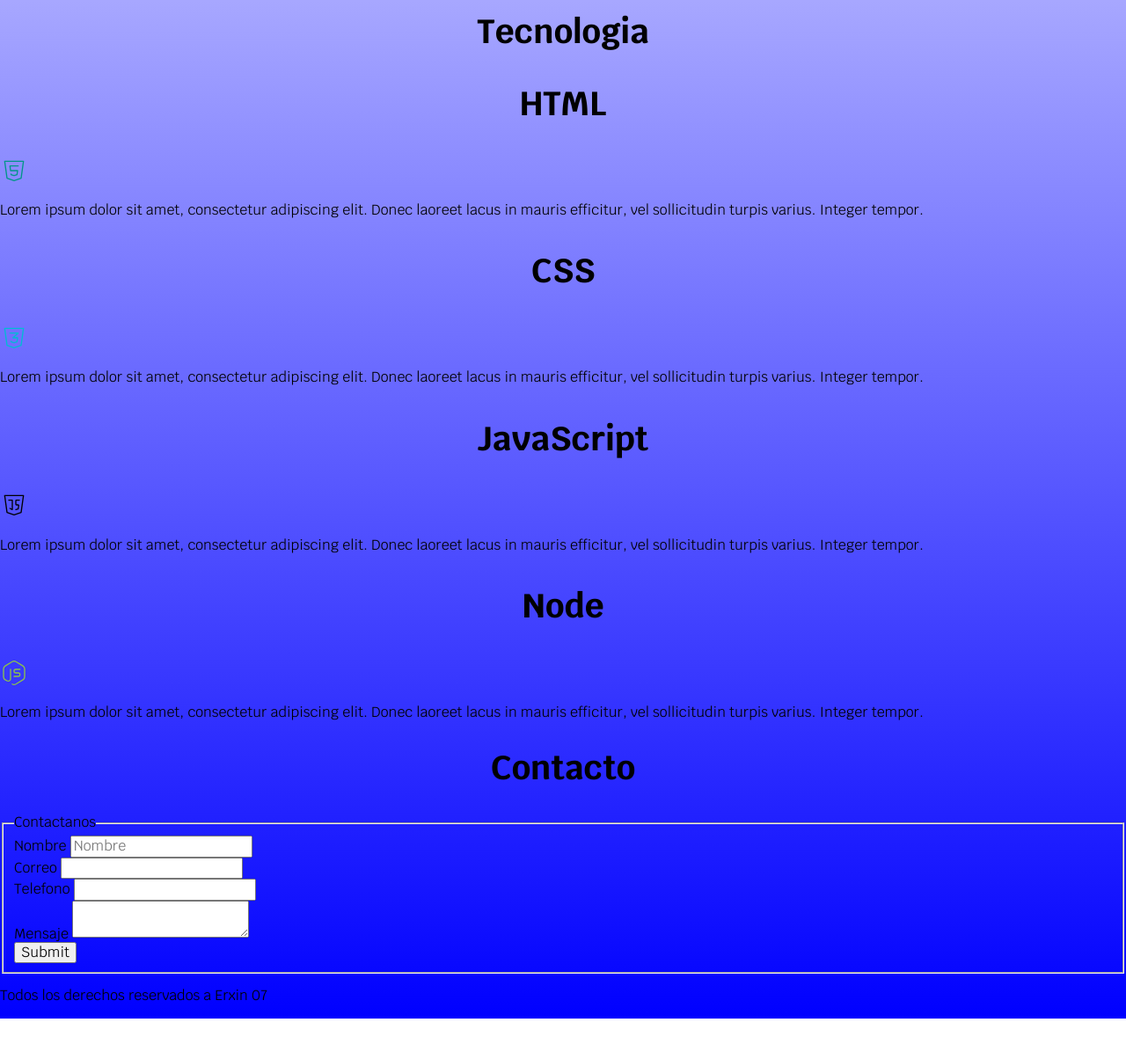
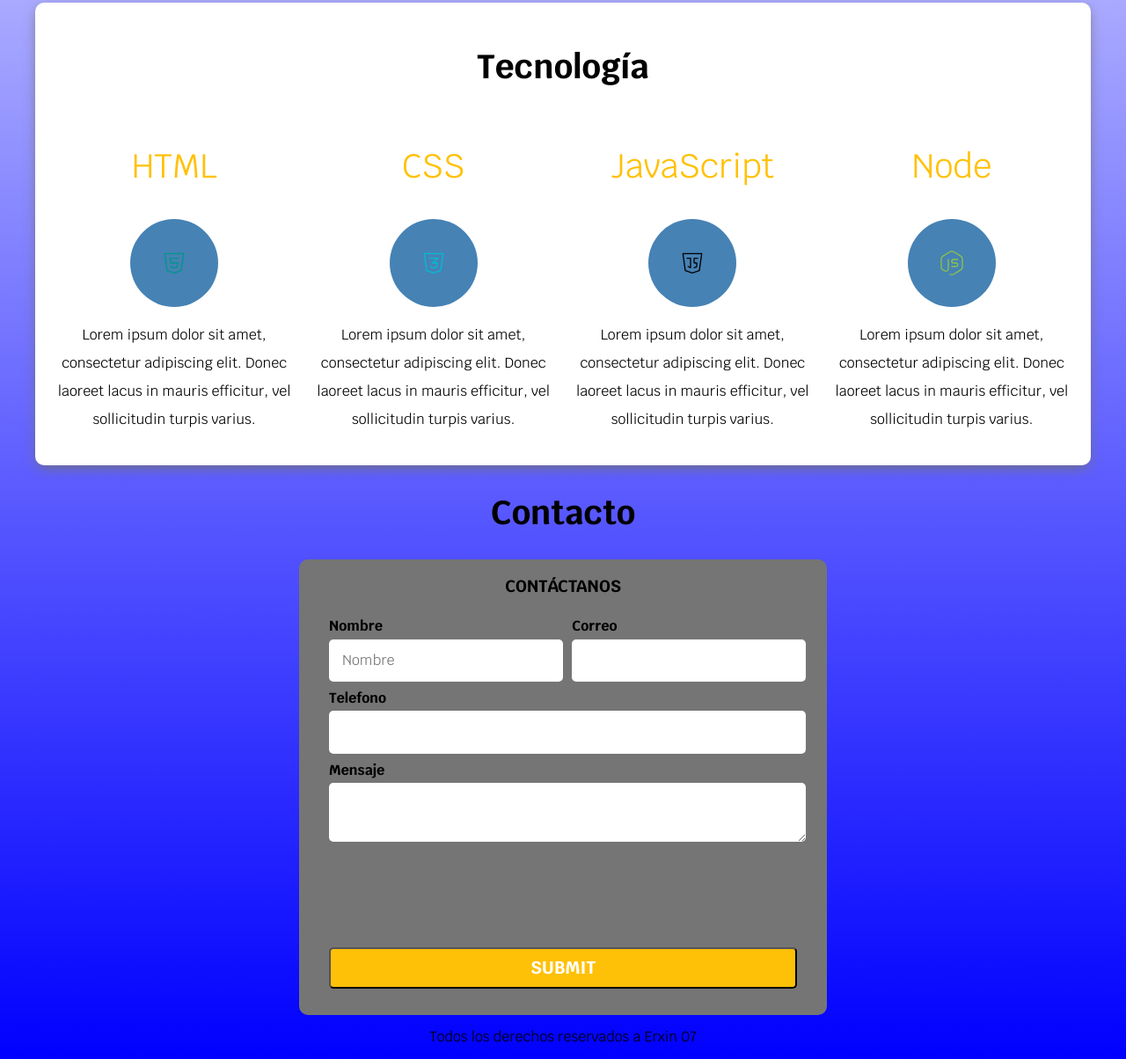
Before and after one commit to ffjair74-hub/dise-opaginasweb-6-7, a plain HTML site: page CursoWebsite6-7/index.html in a window 1280 px wide. Shown: the part 610-1814 px from the top of the page at 88% size. Before the commit the page ends 1768 px from the top, so only its background shows below. Drawn offline with Linux system fonts and the light colour scheme.

Commit message:
Final de CSS

```diff
--- a/CursoWebsite6-7/css/style.css
+++ b/CursoWebsite6-7/css/style.css
@@ -9,6 +9,7 @@
      html{
         font-size: 62.5%;
         box-sizing: border-box;
+        scroll-snap-type: y mandatory;
       }
 
        *,
@@ -150,6 +151,10 @@
         text-align: center;
       }
 
+      .boton:hover{
+        cursor: pointer;
+      }
+
       @media (min-width: 480px){
         .boton{
           width: auto;
@@ -163,3 +168,118 @@
         border-radius: 1rem;
         margin-top: 2rem;
       }
+
+      @media (min-width: 768px){
+        .lenguajes{
+        display: grid;
+       /* grid-template-columns: 200px 388px 300px 300px;
+        grid-template-rows: 200px 388px 1000px 200px;
+        grid-template-columns: 25% 25% 25% 25%;
+        grid-template-columns: 1fr 1fr 1fr 1fr;*/
+        grid-template-columns: repeat(4 , 1fr);
+        column-gap: 4rex; /*pomer espacio en colunnas*/
+        /*filas / colunnas
+        grid: 280px 388px / 100px 100px*/
+      }
+      }
+
+      .lenguaje{
+        display: flex;
+        flex-direction: column;
+        align-items: center;
+      }
+
+      .lenguaje h3 {
+        color: var(---secundario);
+        font-weight: normal;
+
+      }
+
+      .lenguaje p {
+        line-height: 2;
+        text-align: center;
+      }
+
+      .lenguaje .iconos{
+        height: 10rem;
+        width: 10rem;
+        background-color: var(---primario);
+        border-radius: 50%;
+        display: flex;
+        flex-direction: row;
+        justify-content: center;
+        align-items: center;
+      }
+
+      /*Formulario de contacto*/
+  .formulario{
+      background-color: var(---gris);
+      width: min(
+          60rem,
+          100%
+      );
+      margin: 0 auto;
+      padding: 2rem;
+      border-radius: 1rem;
+  }
+
+  .formulario fieldset{
+      border: none;
+  }
+
+  .formulario legend{
+      text-align: center;
+      font-size: 1.9rem;
+      text-transform: uppercase;
+      font-weight: 700;
+      margin-bottom: 2rem;
+      color: var(--oscuro);
+  }
+
+  @media (min-width: 768px){
+      .contenedor-campos{
+          display: grid;
+          grid-template-columns: 50% 50%;
+          column-gap: 1rem;
+          grid-template-rows: auto auto 20rem ;
+      }
+      .campo:nth-child(3),
+      .campo:nth-child(4){
+      grid-column: 1/3;
+      }
+  }
+
+ /* .contenedor-campos{
+
+  }*/
+
+  .campo{
+      margin-bottom: 1rem;
+  }
+
+  .campo label{
+      color: var(--blanco);
+      font-weight: bold;
+      margin-bottom: 0.5rem;
+      display: block;
+  }
+
+  .input-text{
+      width: 100%;
+      border: none;
+      padding: 1.5rem;
+      border-radius: 0.5rem;
+  }
+
+  .enviar .boton{
+      width: 100%;
+  }
+
+  .footer{
+      text-align: center;
+  }
+
+  .lenguajesd, .navegacion-principal, .formulario{
+      scroll-snap-type: center;
+      scroll-snap-stop: always;
+  }
--- a/CursoWebsite6-7/index.html
+++ b/CursoWebsite6-7/index.html
@@ -1,118 +1,148 @@
 <!DOCTYPE html>
-<html lang="en">
+<html lang="es">
   <head>
     <meta charset="UTF-8" />
     <meta name="viewport" content="width=device-width, initial-scale=1.0" />
     <title>Desarrollo Web 6-7</title>
-    <link rel="preload" href="css/normalize.css">
-    <link href="css/normalize.css" rel="stylesheet">
-    <link rel="preload" href="css/style.css" as="style">
-    <link href="css/style.css" rel="stylesheet">
-    <link rel="preconnect" href="https://fonts.googleapis.com">
-<link rel="preconnect" href="https://fonts.gstatic.com" crossorigin>
-<link href="https://fonts.googleapis.com/css2?family=Krub:wght@200;400;700&family=Roboto+Mono:ital,wght@0,100..700;1,100..700&display=swap"
-rel="stylesheet">
 
+    <!-- Estilos -->
+    <link rel="preload" href="css/normalize.css" as="style" />
+    <link href="css/normalize.css" rel="stylesheet" />
+    <link rel="preload" href="css/style.css" as="style" />
+    <link href="css/style.css" rel="stylesheet" />
+
+    <!-- Fuentes -->
+    <link rel="preconnect" href="https://fonts.googleapis.com" />
+    <link rel="preconnect" href="https://fonts.gstatic.com" crossorigin />
+    <link
+      href="https://fonts.googleapis.com/css2?family=Krub:wght@200;400;700&family=Roboto+Mono:ital,wght@0,100..700;1,100..700&display=swap"
+      rel="stylesheet"
+    />
   </head>
 
   <body>
+    <!-- HEADER -->
     <header>
-      <h1 class= "titulo">
+      <h1 class="titulo">
         Desarrollo de Aplicaciones Web:
-        <span>website</span>
+        <span>Website</span>
       </h1>
     </header>
 
+    <!-- NAV -->
     <div class="nav-bg">
-    <nav class="navegacion-principal">
-      <a></a>
+      <nav class="navegacion-principal contenedor">
         <a href="index.html">Inicio</a>
-      <!--Simula un enlace-->
         <a href="unidades.html">Unidades</a>
         <a href="calificaciones.html">Calificaciones</a>
-      <a href="pruebas_jerarquia/bibiliografia.html">Bibliografias</a>
-      <a href="nobita.html">nobita</a>
-
+        <a href="pruebas_jerarquia/bibliografia.html">Bibliografías</a>
+        <a href="nobita.html">Nobita</a>
       </nav>
     </div>
 
+    <!-- HERO -->
     <section class="hero">
       <div class="contenido-hero">
         <p>Medina Barzola Erick Jair</p>
-
-      <p>Guayaquil, Ecuador <img src="imagenes/icong.svg" /></p>
+        <p>Guayaquil, Ecuador <img src="imagenes/icong.svg" alt="Icono Ecuador" /></p>
         <a class="boton" href="#">Contactar</a>
       </div>
     </section>
 
-    <main>
-      <h2>Tecnologia</h2>
-      <!--Si tengo un heading como primer hijo se recomienda hacer un section-->
-      <section>
+    <!-- CONTENIDO PRINCIPAL -->
+    <main class="contenedor sombra">
+      <h2>Tecnología</h2>
+
+      <div class="lenguajes">
+        <!-- HTML -->
+        <section class="lenguaje">
           <h3>HTML</h3>
-         <img src="imagenes/html.svg" />
+          <div class="iconos">
+            <img src="imagenes/html.svg" alt="Logo HTML" />
+          </div>
           <p>
             Lorem ipsum dolor sit amet, consectetur adipiscing elit. Donec laoreet
-          lacus in mauris efficitur, vel sollicitudin turpis varius. Integer
-          tempor.
+            lacus in mauris efficitur, vel sollicitudin turpis varius.
           </p>
         </section>
-      <section>
+
+        <!-- CSS -->
+        <section class="lenguaje">
           <h3>CSS</h3>
-         <img src="imagenes/css.svg" />
+          <div class="iconos">
+            <img src="imagenes/css.svg" alt="Logo CSS"/>
+          </div>
           <p>
             Lorem ipsum dolor sit amet, consectetur adipiscing elit. Donec laoreet
-          lacus in mauris efficitur, vel sollicitudin turpis varius. Integer
-          tempor.
+            lacus in mauris efficitur, vel sollicitudin turpis varius.
           </p>
         </section>
-      <section>
+
+        <!-- JavaScript -->
+        <section class="lenguaje">
           <h3>JavaScript</h3>
-         <img src="imagenes/javas2.svg" />
+          <div class="iconos">
+            <img src="imagenes/javas2.svg" alt="Logo JavaScript" />
+          </div>
           <p>
             Lorem ipsum dolor sit amet, consectetur adipiscing elit. Donec laoreet
-          lacus in mauris efficitur, vel sollicitudin turpis varius. Integer
-          tempor.
+            lacus in mauris efficitur, vel sollicitudin turpis varius.
           </p>
         </section>
-      <section>
+
+        <!-- Node -->
+        <section class="lenguaje">
           <h3>Node</h3>
-         <img src="imagenes/node.svg" />
+          <div class="iconos">
+            <img src="imagenes/node.svg" alt="Logo NodeJS" />
+          </div>
           <p>
             Lorem ipsum dolor sit amet, consectetur adipiscing elit. Donec laoreet
-          lacus in mauris efficitur, vel sollicitudin turpis varius. Integer
-          tempor.
+            lacus in mauris efficitur, vel sollicitudin turpis varius.
           </p>
         </section>
+      </div>
+
     </main>
+      <!-- FORMULARIO DE CONTACTO -->
       <section>
         <h2>Contacto</h2>
-      <form>
+        <form class="formulario">
           <fieldset>
-          <legend>Contactanos</legend>
-          <div>
+            <legend>Contáctanos</legend>
+
+           <div class="contenedor-campos">
+            <div class="campo">
               <label>Nombre</label>
-            <input type="text" placeholder="Nombre"/>
+              <input class= "input-text" type="text" placeholder="Nombre"/>
             </div>
-          <div>
+
+            <div class="campo">
               <label>Correo</label>
-            <input type="email" />
+              <input class= "input-text" type="email" />
             </div>
-          <div>
+
+            <div class="campo">
               <label>Telefono</label>
-            <input type="tel" />
+              <input class= "input-text" type="tel" />
             </div>
-          <div>
+
+            <div class="campo">
               <label>Mensaje</label>
-            <textarea></textarea>
+              <textarea class= "input-text" > </textarea>
             </div>
-          <div>
-            <input type="submit"/>
+
+          </div>
+            <div class="enviar">
+              <input class= "boton" type="submit"/>
             </div>
           </fieldset>
         </form>
       </section>
-    <footer>
+
+
+      <!-- FOOTER -->
+    <footer class="footer">
       <p>Todos los derechos reservados a Erxin 07</p>
     </footer>
   </body>
```
Lines whose indentation alone changed are shown as unchanged.
